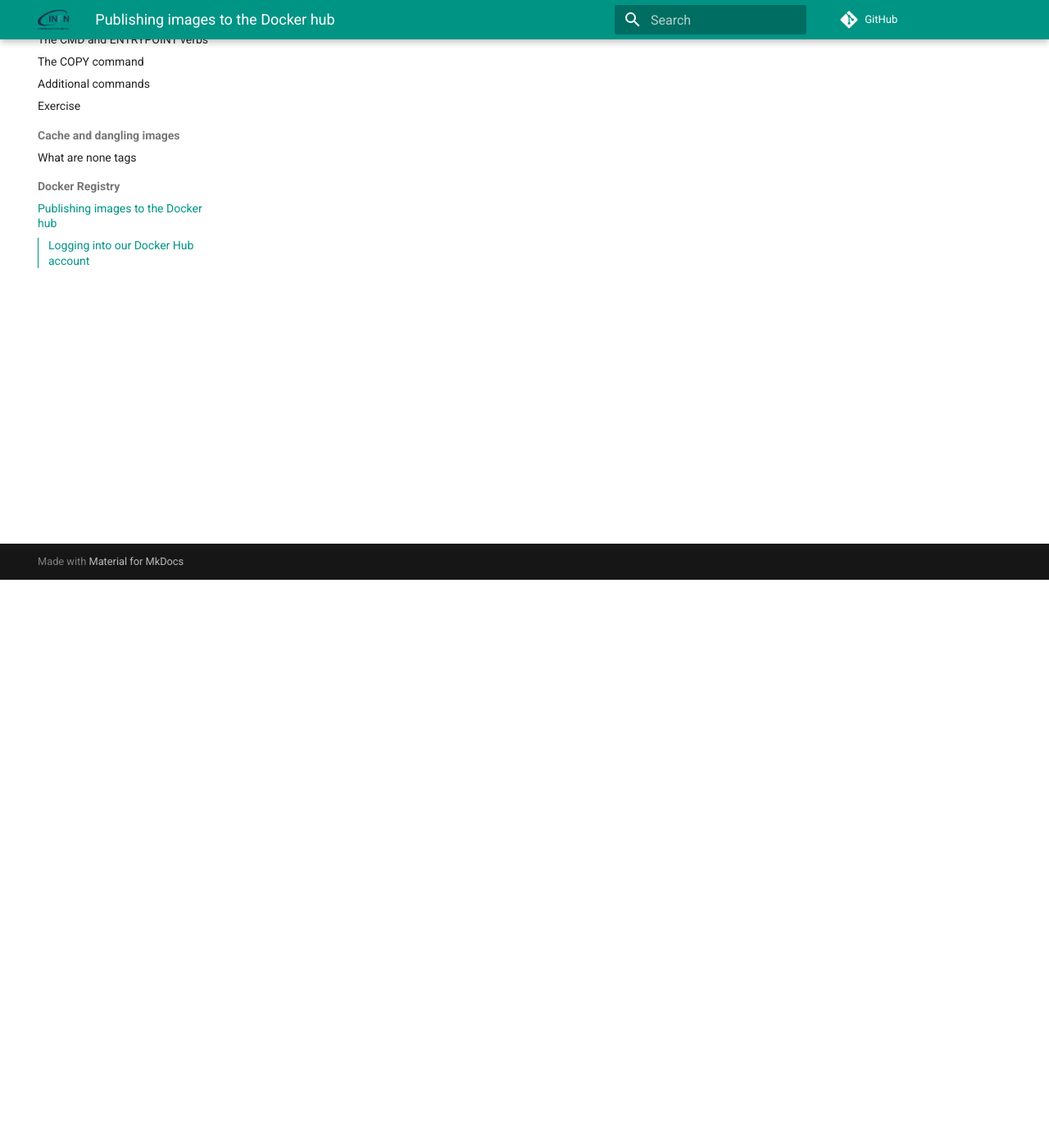
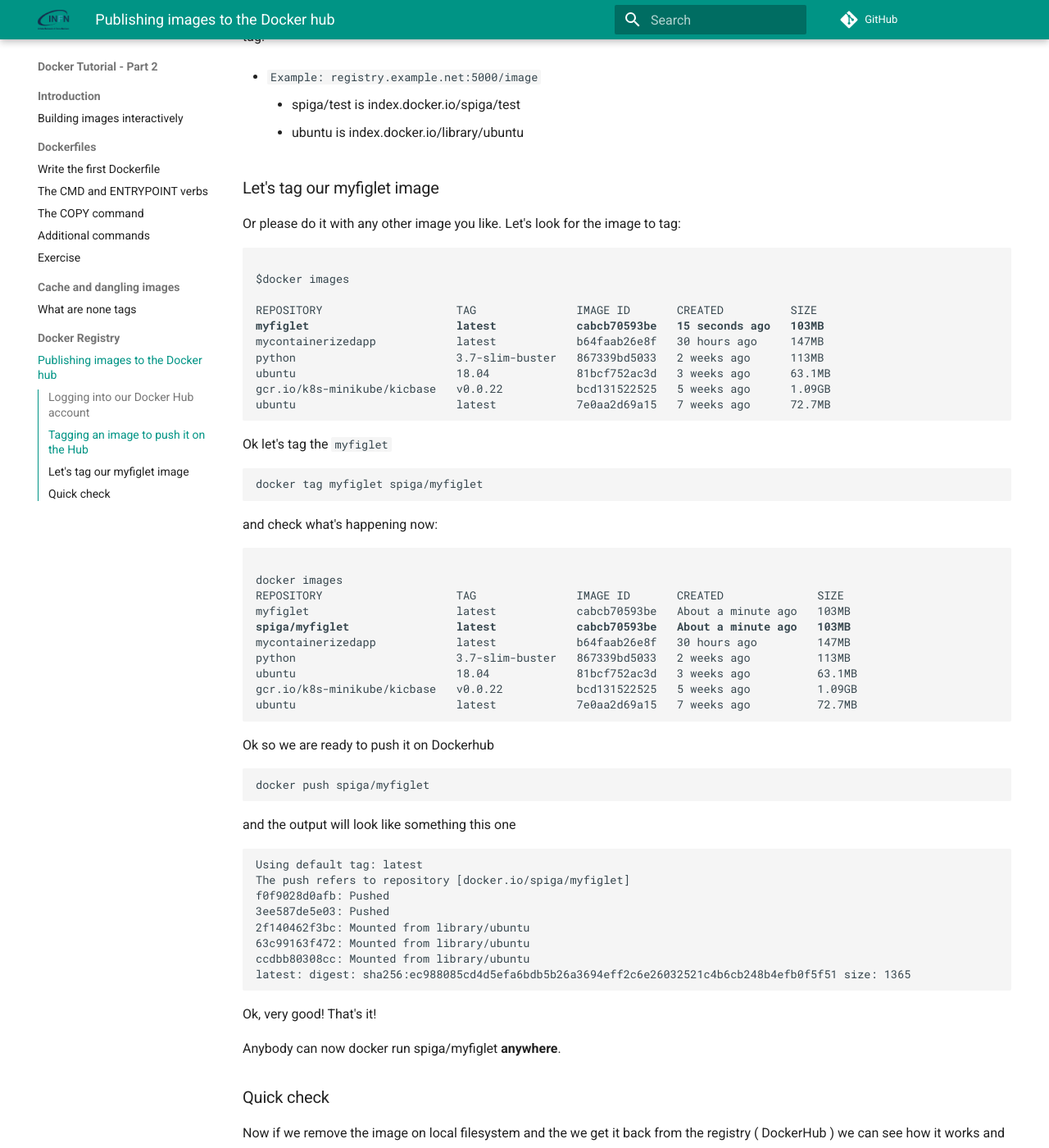
Before and after one commit to spigad/docker-tutorial, an MkDocs documentation site: the page built from docs/registry/dockerhub.md, in a window 1280 px wide and 1400 px high, scrolled down 693 px. Shown: the whole window at 82% size. Built offline with MkDocs 1.6.1 and Material for MkDocs 9.7.7, drawn with Linux system fonts in a browser that asks for light colours; comment, search, counter and statistics services are not loaded; some of the changed text lies outside the part shown.

Commit message:
add hub and first version of copy

````diff
--- a/docs/registry/dockerhub.md
+++ b/docs/registry/dockerhub.md
@@ -17,3 +17,92 @@
 
 Login Succeeded
 ```
+
+### Tagging an image to push it on the Hub
+
+Docker images tags are like Git tags and branches, like bookmarks pointing at a specific image ID.
+
+Tagging an image doesn't rename an image: it adds another tag. When pushing an image to a registry, the registry address is in the tag.
+
+- `Example: registry.example.net:5000/image`
+
+    - spiga/test is  index.docker.io/spiga/test
+    - ubuntu is index.docker.io/library/ubuntu
+
+### Let's tag our myfiglet image
+
+Or please do it with any other image you like. Let's look for the image to tag:
+
+<pre><code>
+$docker images
+
+REPOSITORY                    TAG               IMAGE ID       CREATED          SIZE
+<b>myfiglet                      latest            cabcb70593be   15 seconds ago   103MB</b>
+mycontainerizedapp            latest            b64faab26e8f   30 hours ago     147MB
+python                        3.7-slim-buster   867339bd5033   2 weeks ago      113MB
+ubuntu                        18.04             81bcf752ac3d   3 weeks ago      63.1MB
+gcr.io/k8s-minikube/kicbase   v0.0.22           bcd131522525   5 weeks ago      1.09GB
+ubuntu                        latest            7e0aa2d69a15   7 weeks ago      72.7MB
+</code></pre>
+
+Ok let's tag the `myfiglet`
+
+```bash
+docker tag myfiglet spiga/myfiglet
+```
+
+and check what's happening now:
+<pre><code>
+docker images
+REPOSITORY                    TAG               IMAGE ID       CREATED              SIZE
+myfiglet                      latest            cabcb70593be   About a minute ago   103MB
+<b>spiga/myfiglet                latest            cabcb70593be   About a minute ago   103MB</b>
+mycontainerizedapp            latest            b64faab26e8f   30 hours ago         147MB
+python                        3.7-slim-buster   867339bd5033   2 weeks ago          113MB
+ubuntu                        18.04             81bcf752ac3d   3 weeks ago          63.1MB
+gcr.io/k8s-minikube/kicbase   v0.0.22           bcd131522525   5 weeks ago          1.09GB
+ubuntu                        latest            7e0aa2d69a15   7 weeks ago          72.7MB
+</code></pre>
+
+Ok so we are ready to push it on Dockerhub
+```bash
+docker push spiga/myfiglet
+```
+and the output will look like something this one
+
+```
+Using default tag: latest
+The push refers to repository [docker.io/spiga/myfiglet]
+f0f9028d0afb: Pushed
+3ee587de5e03: Pushed
+2f140462f3bc: Mounted from library/ubuntu
+63c99163f472: Mounted from library/ubuntu
+ccdbb80308cc: Mounted from library/ubuntu
+latest: digest: sha256:ec988085cd4d5efa6bdb5b26a3694eff2c6e26032521c4b6cb248b4efb0f5f51 size: 1365
+```
+
+Ok, very good! That's it!
+
+Anybody can now docker run spiga/myfiglet **anywhere**.
+
+### Quick check
+
+Now if we remove the image on local filesystem and the we get it back from the registry ( DockerHub ) we can see how it works and we close the loop.
+
+!!! tip
+    To remove the image : `docker rmi IMAGE ID`. To get the `IMAGE ID` just use `docker images`
+
+<pre><code>
+<b>docker pull spiga/myfiglet<b>
+
+Using default tag: latest
+latest: Pulling from spiga/myfiglet
+345e3491a907: Already exists
+57671312ef6f: Already exists
+5e9250ddb7d0: Already exists
+d9dac9d5417f: Pull complete
+bdf8f857644c: Pull complete
+Digest: sha256:ec988085cd4d5efa6bdb5b26a3694eff2c6e26032521c4b6cb248b4efb0f5f51
+Status: Downloaded newer image for spiga/myfiglet:latest
+<b>docker.io/spiga/myfiglet:latest</b>
+</code></pre>
````
